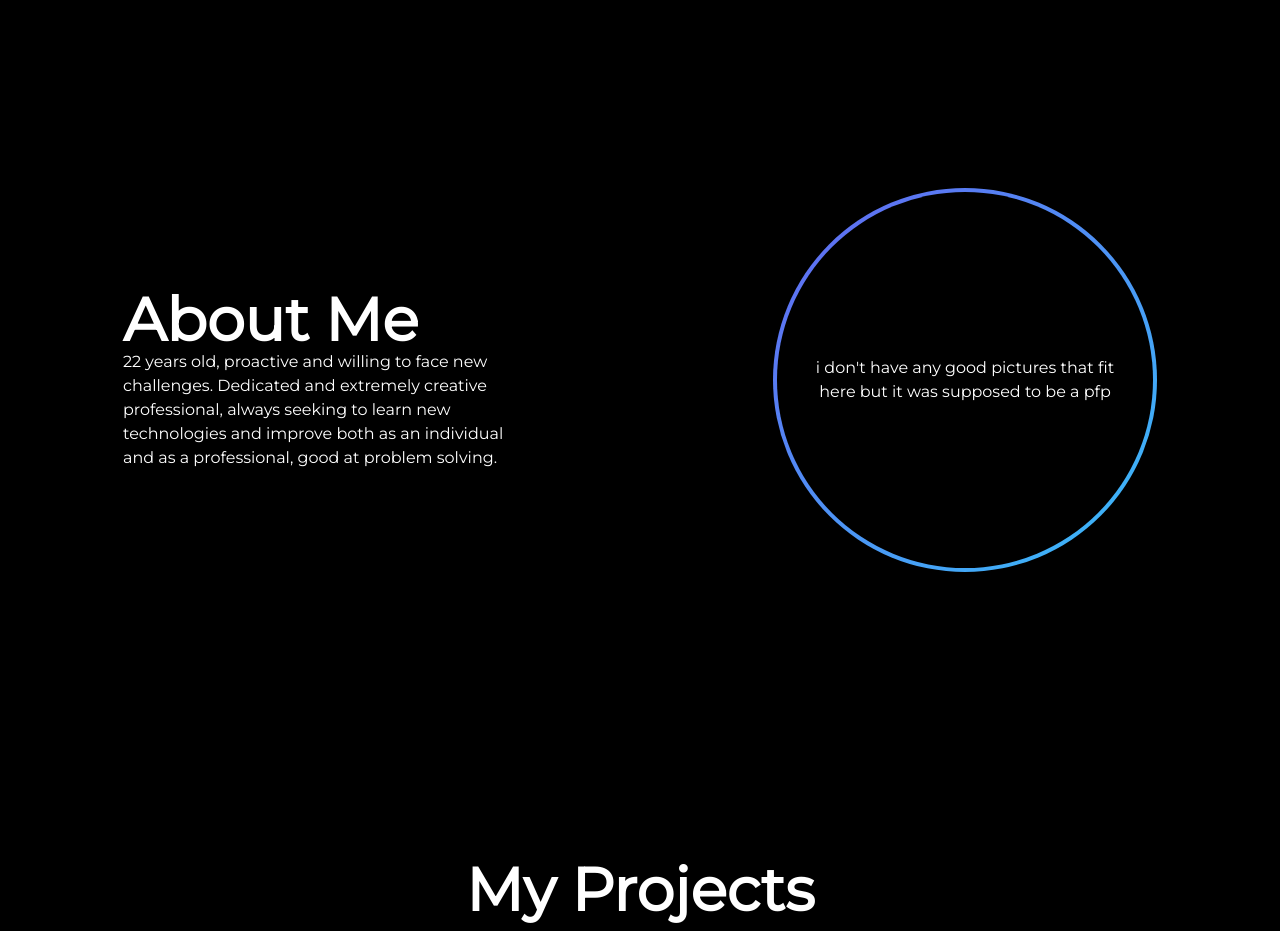
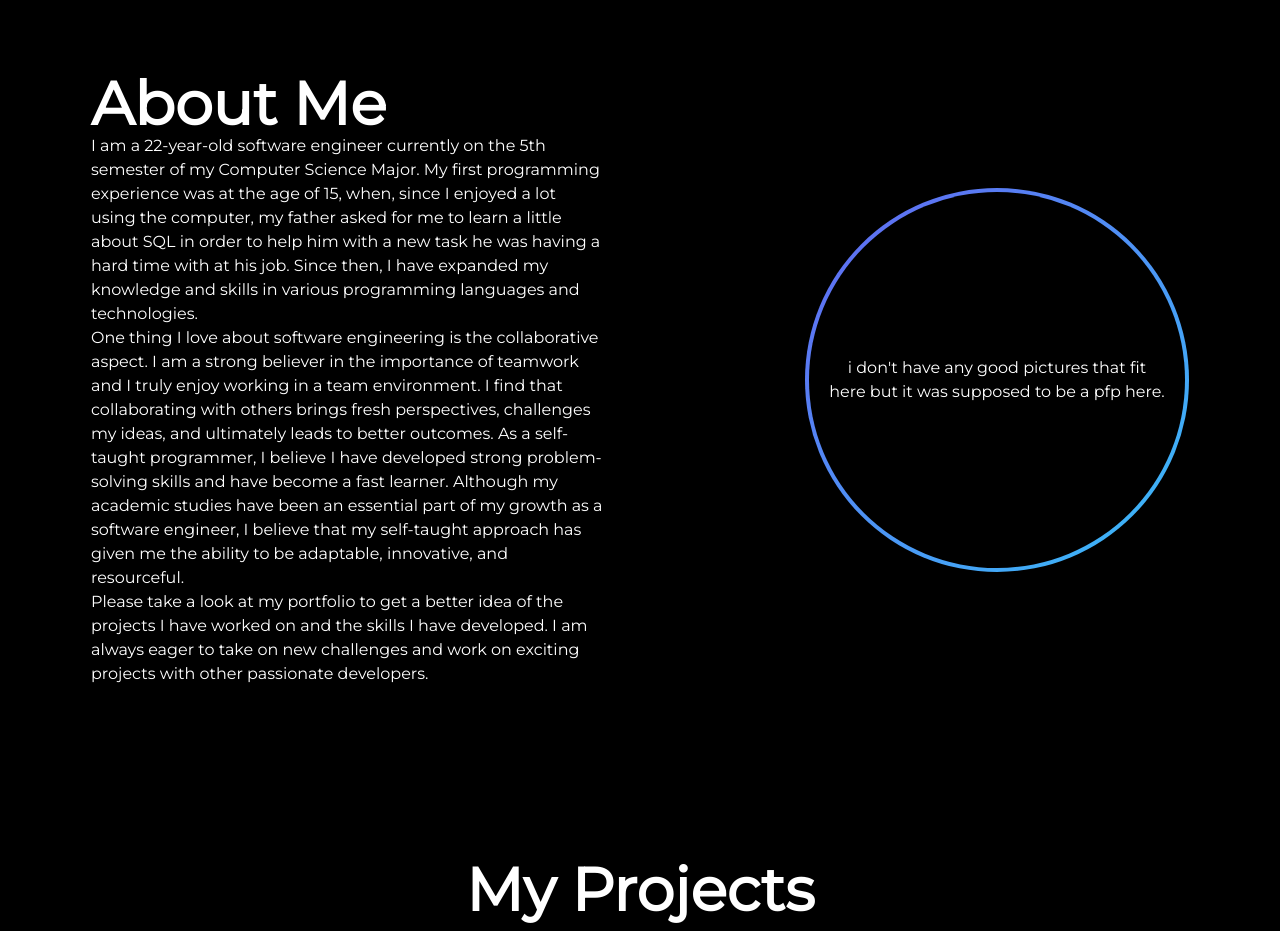
Before and after one commit to rodrfentanes21/my-portfolio, a Next.js app: page / in a window 1280 px wide. Shown: the part 820-1751 px from the top of the page. Built offline with nearby package versions, Linux system fonts and the light colour scheme.

Commit message:
added about me text finally (:

```diff
--- a/components/AboutMe.tsx
+++ b/components/AboutMe.tsx
@@ -47,14 +47,29 @@ export default function AboutMe() {
           About Me
         </motion.h2>
         <motion.p
-          className="w-96"
+          className="w-96 lg:w-[40vmax]"
           initial={{ opacity: 0 }}
           animate={animation2}
         >
-          22 years old, proactive and willing to face new challenges.
-          Dedicated and extremely creative professional, always seeking to learn
-          new technologies and improve both as an individual and as a
-          professional, good at problem solving.
+          I am a 22-year-old software engineer currently on the 5th semester of
+          my Computer Science Major. My first programming experience was at the
+          age of 15, when, since I enjoyed a lot using the computer, my father
+          asked for me to learn a little about SQL in order to help him with a
+          new task he was having a hard time with at his job. Since then, I have
+          expanded my knowledge and skills in various programming languages and
+          technologies.<br/>One thing I love about software engineering is the
+          collaborative aspect. I am a strong believer in the importance of teamwork
+          and I truly enjoy working in a team environment. I find that
+          collaborating with others brings fresh perspectives, challenges my
+          ideas, and ultimately leads to better outcomes. As a self-taught
+          programmer, I believe I have developed strong problem-solving skills
+          and have become a fast learner. Although my academic studies have been
+          an essential part of my growth as a software engineer, I believe that
+          my self-taught approach has given me the ability to be adaptable,
+          innovative, and resourceful.<br/>Please take a look at my portfolio to get
+          a better idea of the projects I have worked on and the skills I have
+          developed. I am always eager to take on new challenges and work on
+          exciting projects with other passionate developers.
         </motion.p>
       </div>
       <motion.div
@@ -63,7 +78,8 @@ export default function AboutMe() {
         className=" bg-gradient-to-br from-[#6366f1] via-[#4e92f5] to-[#38bdf8] rounded-full w-72 lg:w-96 aspect-square grid place-items-center"
       >
         <div className=" rounded-full w-[98%] aspect-square grid place-items-center bg-black text-center">
-          i don&#39;t have any good pictures that fit <br/> here but it was supposed to be a pfp
+          i don&#39;t have any good pictures that fit <br /> here but it was
+          supposed to be a pfp here.
         </div>
       </motion.div>
     </section>
```
